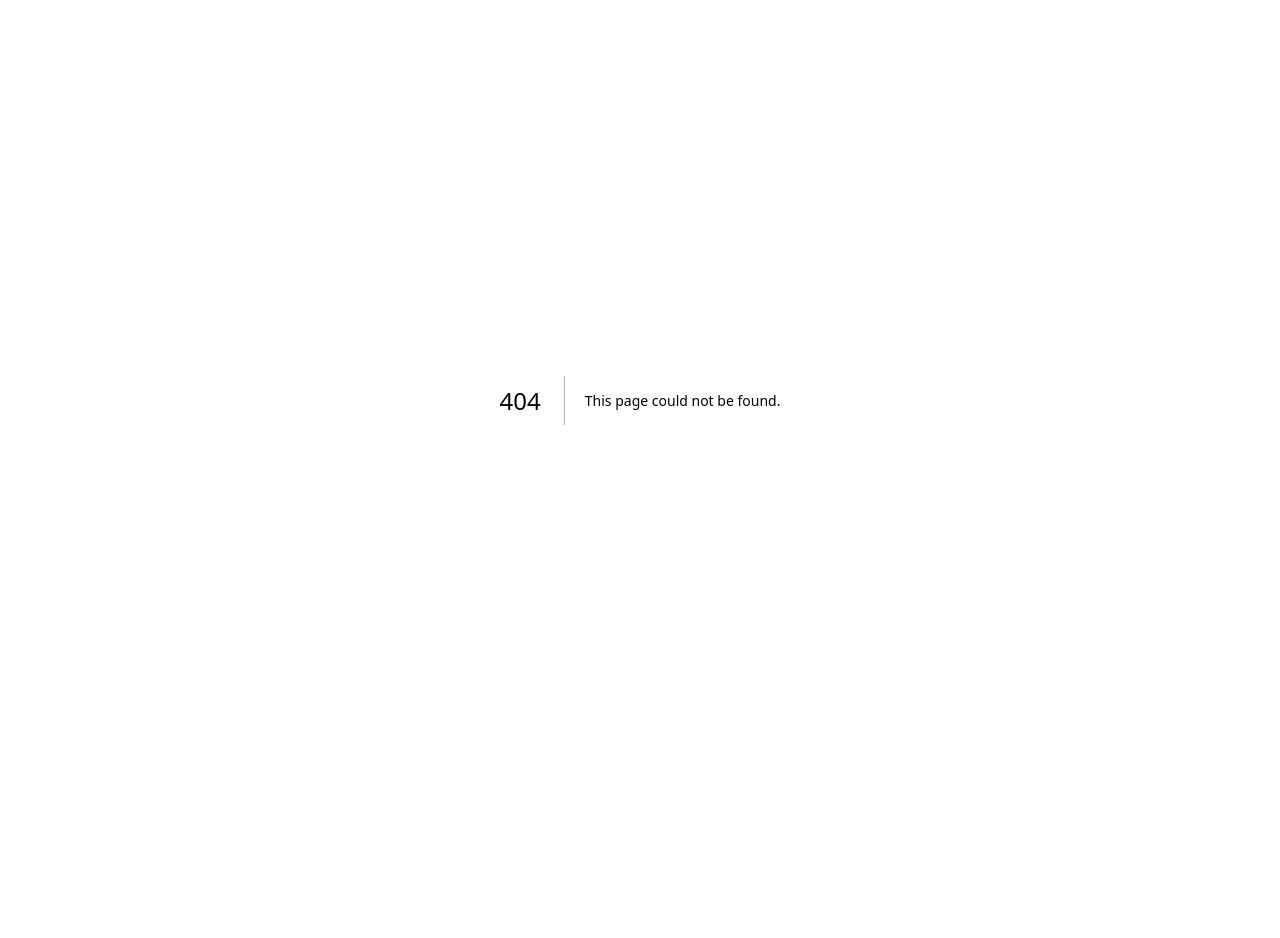
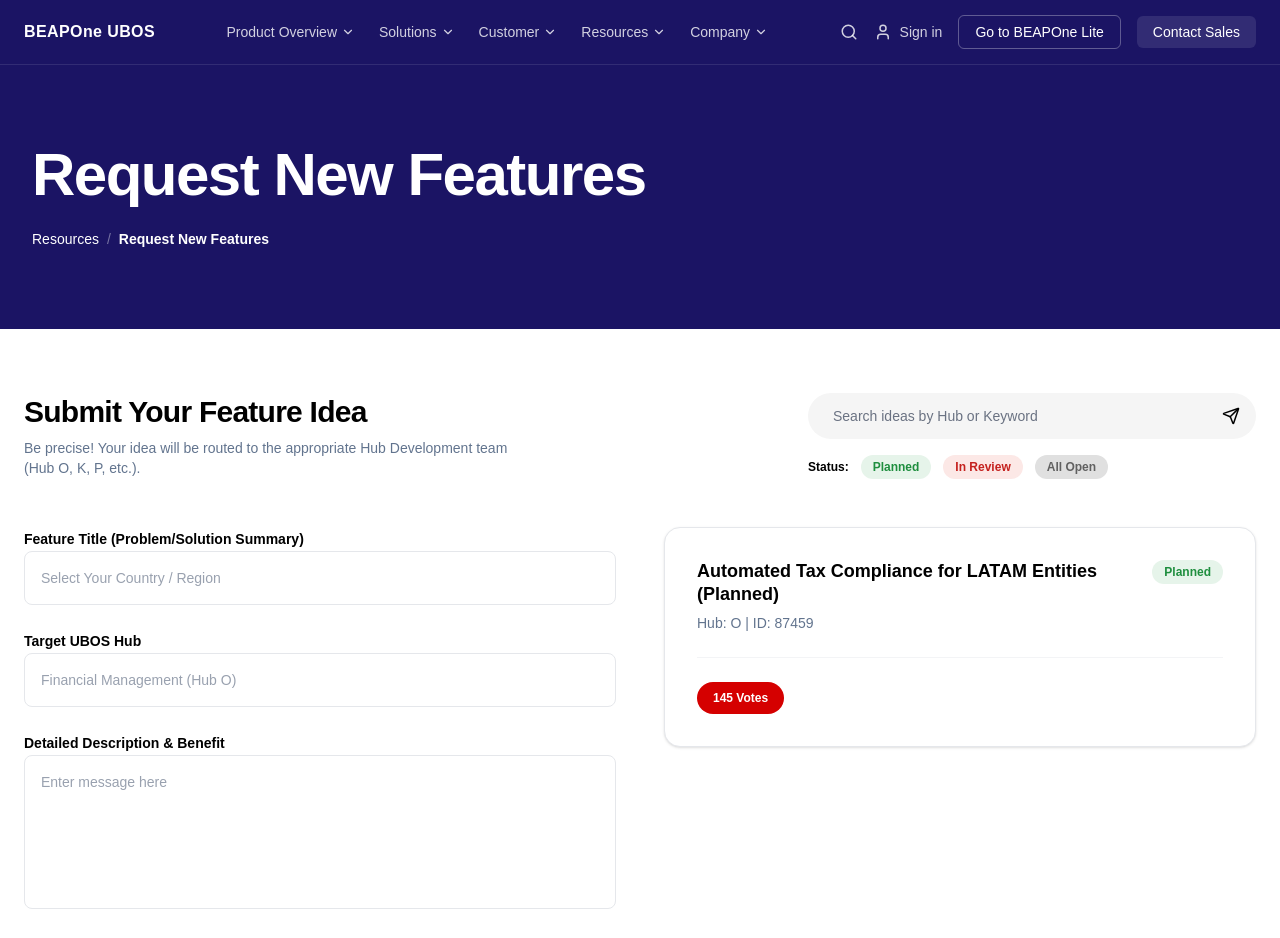
Before and after one commit to PROJECT-STAR-1/BeapOne_CMS, a Next.js app: page /home/resources/request-newfeatures in a window 1280 px wide. Before the commit this address had no page. Shown: the top 938 px of the page. Before the commit the page ends 800 px from the top, so only its background shows below. Built offline with nearby package versions, Linux system fonts and the light colour scheme.

Commit message:
This is the Request New Feature Page

```diff
--- /dev/null
+++ b/src/app/home/resources/request-newfeatures/page.jsx
@@ -0,0 +1,21 @@
+"use client";
+
+import React from "react";
+import HeroSection from "@/components/resources/request-newfeatures/HeroSection";
+import FeatureSubmissionSection from "@/components/resources/request-newfeatures/FeatureSubmissionSection";
+import CustomerCareSection from "@/components/faqs/CustomerCareSection";
+import TestimonialsSection from "@/components/home/TestimonialsSection";
+
+export default function RequestNewFeatures() {
+  return (
+    <div className="w-full bg-white font-instrument-sans text-slate-900 overflow-x-hidden">
+      <HeroSection />
+
+      <FeatureSubmissionSection />
+
+      <CustomerCareSection />
+
+      <TestimonialsSection />
+    </div>
+  );
+}
--- a/src/components/Footer.jsx
+++ b/src/components/Footer.jsx
@@ -125,6 +125,10 @@
                 label: "Request For Customization",
                 href: "/home/resources/request-customization",
               },
+              {
+                label: "Request New Features",
+                href: "/home/resources/request-newfeatures",
+              },
             ]}
             extraTitle="Download"
             extraLinks={[
--- a/src/components/navbars/MainNavbar.jsx
+++ b/src/components/navbars/MainNavbar.jsx
@@ -60,6 +60,10 @@
       {
         label: "Request For Customization",
         href: "/home/resources/request-customization",
+      },
+      {
+        label: "Request New Features",
+        href: "/home/resources/request-newfeatures",
       },
     ],
   },
--- /dev/null
+++ b/src/components/resources/request-newfeatures/FeatureSubmissionSection.jsx
@@ -0,0 +1,129 @@
+"use client";
+
+import React, { useState } from "react";
+import { Send } from "lucide-react";
+
+const FEATURE_REQUEST = {
+  id: "87459",
+  title: "Automated Tax Compliance for LATAM Entities (Planned)",
+  hub: "Hub: O",
+  votes: 145,
+  status: "Planned",
+  statusColor: "bg-[#E6F4EA] text-[#1E8E3E]", // Light Green
+  voteBtnColor: "bg-[#D50000] text-white", // Red
+};
+
+export default function FeatureSubmissionSection() {
+  const [searchQuery, setSearchQuery] = useState("");
+
+  return (
+    <section className="relative z-20 px-6 py-16 bg-white border-b border-gray-100">
+      <div className="max-w-7xl mx-auto">
+        {/* Header & Search */}
+        <div className="flex flex-col lg:flex-row justify-between items-start lg:items-center gap-8 mb-12">
+          <div className="max-w-lg">
+            <h2 className="text-3xl font-bold text-black mb-2 tracking-tight">
+              Submit Your Feature Idea
+            </h2>
+            <p className="text-slate-500 text-sm">
+              Be precise! Your idea will be routed to the appropriate Hub
+              Development team (Hub O, K, P, etc.).
+            </p>
+          </div>
+
+          <div className="w-full lg:w-auto flex-1 max-w-md">
+            <div className="relative mb-4">
+              <input
+                type="text"
+                placeholder="Search ideas by Hub or Keyword"
+                value={searchQuery}
+                onChange={(e) => setSearchQuery(e.target.value)}
+                className="w-full bg-[#F5F5F5] text-black placeholder:text-gray-500 rounded-full py-3 pl-6 pr-12 text-sm focus:outline-none focus:ring-2 focus:ring-[#1B1464] transition-all border border-transparent"
+              />
+              <button className="absolute right-4 top-1/2 -translate-y-1/2 text-black transition-colors">
+                <Send size={18} />
+              </button>
+            </div>
+            <div className="flex items-center gap-3 text-xs font-semibold">
+              <span className="text-black">Status:</span>
+              <span className="px-3 py-1 rounded-full bg-[#E6F4EA] text-[#1E8E3E]">
+                Planned
+              </span>
+              <span className="px-3 py-1 rounded-full bg-[#FCE8E6] text-[#C5221F]">
+                In Review
+              </span>
+              <span className="px-3 py-1 rounded-full bg-[#E0E0E0] text-[#616161]">
+                All Open
+              </span>
+            </div>
+          </div>
+        </div>
+
+        <div className="grid grid-cols-1 lg:grid-cols-2 gap-12">
+          {/* Submission Form */}
+          <form className="space-y-6">
+            <div className="space-y-2">
+              <label className="text-sm font-bold text-black">
+                Feature Title (Problem/Solution Summary)
+              </label>
+              <input
+                type="text"
+                placeholder="Select Your Country / Region"
+                className="w-full p-4 bg-white border border-gray-200 rounded-lg text-slate-900 placeholder:text-gray-400 focus:outline-none focus:ring-2 focus:ring-[#1B1464] text-sm"
+              />
+            </div>
+
+            <div className="space-y-2">
+              <label className="text-sm font-bold text-black">
+                Target UBOS Hub
+              </label>
+              <input
+                type="text"
+                placeholder="Financial Management (Hub O)"
+                className="w-full p-4 bg-white border border-gray-200 rounded-lg text-slate-900 placeholder:text-gray-400 focus:outline-none focus:ring-2 focus:ring-[#1B1464] text-sm"
+              />
+            </div>
+
+            <div className="space-y-2">
+              <label className="text-sm font-bold text-black">
+                Detailed Description & Benefit
+              </label>
+              <textarea
+                rows={6}
+                placeholder="Enter message here"
+                className="w-full p-4 bg-white border border-gray-200 rounded-lg text-slate-900 placeholder:text-gray-400 focus:outline-none focus:ring-2 focus:ring-[#1B1464] text-sm resize-none"></textarea>
+            </div>
+
+            <button
+              type="button"
+              className="bg-[#1B1464] text-white px-8 py-3.5 rounded-lg font-bold text-sm hover:opacity-90 transition-opacity">
+              Submit Idea
+            </button>
+          </form>
+
+          {/* Existing Feature Card Example */}
+          <div className="bg-white border border-gray-200 rounded-2xl p-8 h-fit shadow-sm">
+            <div className="flex justify-between items-start mb-2">
+              <h3 className="text-lg font-bold text-black leading-tight max-w-[80%]">
+                {FEATURE_REQUEST.title}
+              </h3>
+              <span
+                className={`px-3 py-1 rounded-full text-xs font-bold ${FEATURE_REQUEST.statusColor}`}>
+                {FEATURE_REQUEST.status}
+              </span>
+            </div>
+            <p className="text-slate-500 text-sm mb-6">
+              {FEATURE_REQUEST.hub} | ID: {FEATURE_REQUEST.id}
+            </p>
+            <div className="border-t border-gray-100 pt-6">
+              <button
+                className={`flex items-center gap-2 px-4 py-2 rounded-full text-xs font-bold hover:opacity-90 transition-opacity ${FEATURE_REQUEST.voteBtnColor}`}>
+                {FEATURE_REQUEST.votes} Votes
+              </button>
+            </div>
+          </div>
+        </div>
+      </div>
+    </section>
+  );
+}
--- /dev/null
+++ b/src/components/resources/request-newfeatures/HeroSection.jsx
@@ -0,0 +1,20 @@
+"use client";
+
+import React from "react";
+
+export default function HeroSection() {
+  return (
+    <section className="w-full bg-[#1B1464] py-20 px-8">
+      <div className="max-w-7xl mx-auto"></div>
+      <div className="max-w-7xl mx-auto relative z-10">
+        <h1 className="text-6xl font-bold text-white tracking-tight mb-6">
+          Request New Features
+        </h1>
+        <p className="text-white text-sm font-medium flex items-center gap-2">
+          Resources<span className="opacity-40">/</span>{" "}
+          <span className="font-bold">Request New Features</span>
+        </p>
+      </div>
+    </section>
+  );
+}
```
